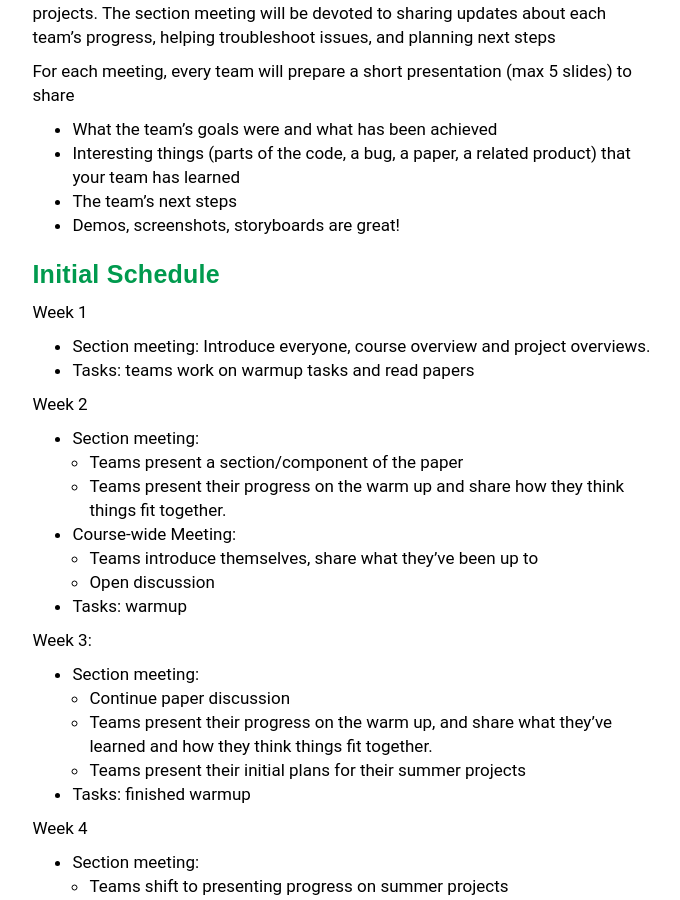
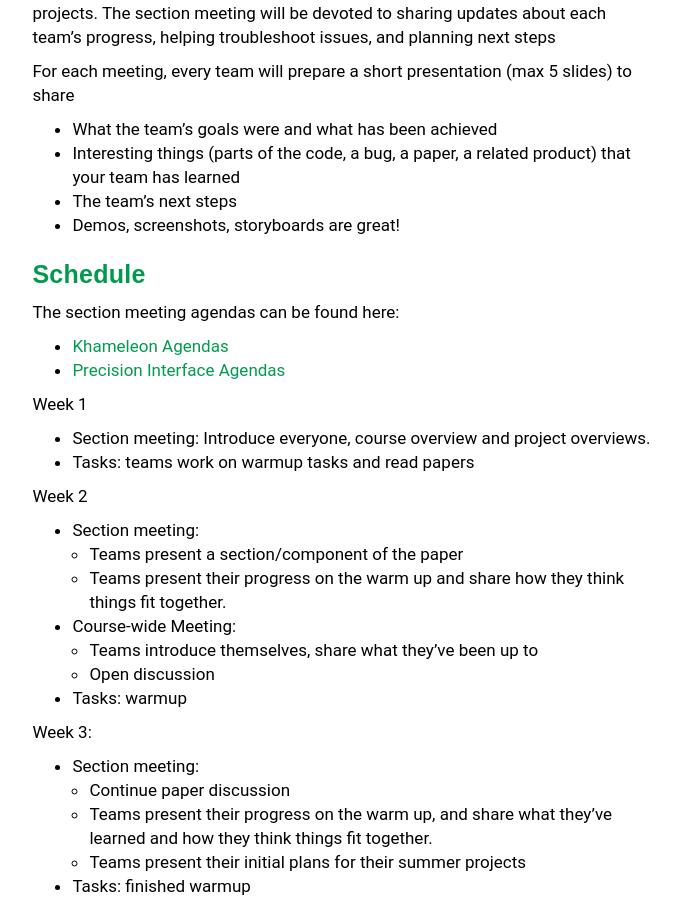
Before and after one commit to cudbg/summer20, a Jekyll site: the page built from index.md, in a window 1280 px wide and 900 px high, scrolled down 1022 px. Shown: the whole window, without its empty margins (400-1080 px from the left). Built offline with Jekyll 4.4.1, drawn with Linux system fonts in a browser that asks for light colours; our own code applies the rules of GitHub Pages for plain Markdown files.

Commit message:
lazy commit msg

```diff
--- a/index.md
+++ b/index.md
@@ -38,7 +38,12 @@ For each meeting, every team will prepare a short presentation (max 5 slides) to
 * Demos, screenshots, storyboards are great!
 
 
-### Initial Schedule
+### Schedule <a name='schedule'/>
+
+The section meeting agendas can be found here:
+
+* [Khameleon Agendas](./lecnotes/section_kha.pptx)
+* [Precision Interface Agendas](./lecnotes/section_pi.pptx)
 
 Week 1
 
```
